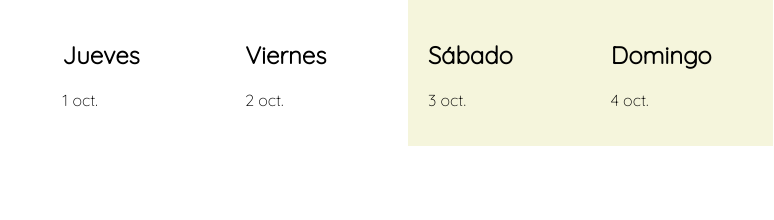
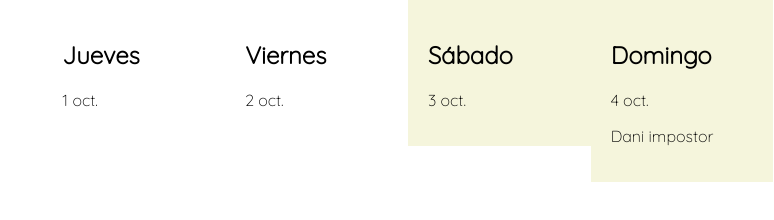
Before and after one commit to dannylarrea/DAW-page, a plain HTML site: page index.html in a window 1280 px wide. Shown: the whole page, without its empty margins (506-1280 px from the left). Drawn offline with Linux system fonts and the light colour scheme.

Commit message:
dani impostor

```diff
--- a/index.html
+++ b/index.html
@@ -42,6 +42,7 @@
         <div class="seven-column sab-dom">
             <h2>Domingo</h2>
             <p>4 oct.</p>
+            <p>Dani impostor</p>
         </div>
     </div>
     <div class="row">
```
